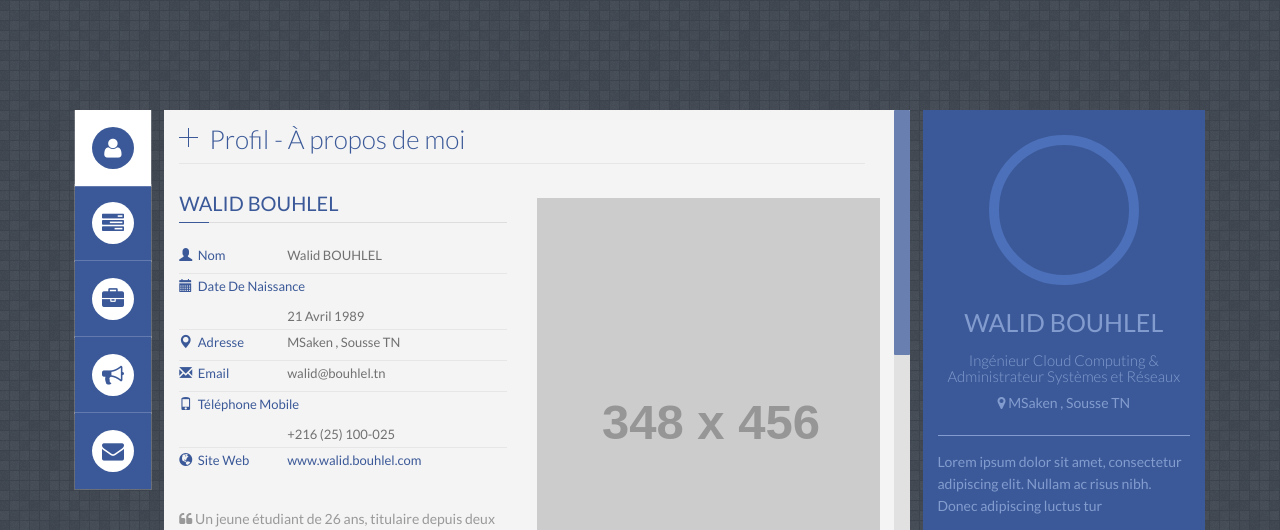
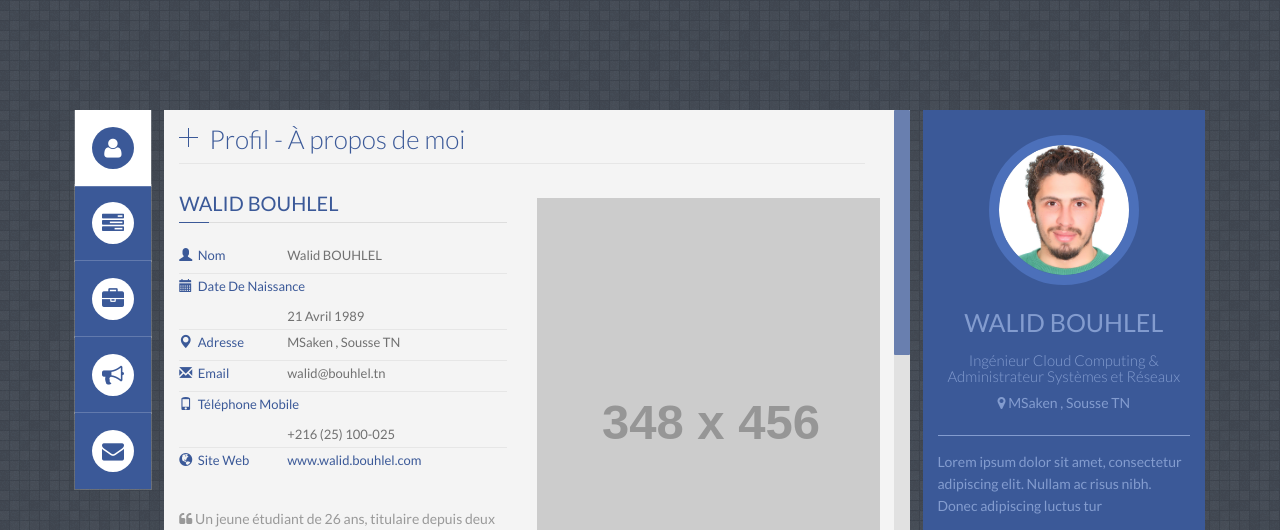
Before and after one commit to walid-bouhlel/walid-bouhlel.github.io, a plain HTML site: page index.html in a window 1280 px wide. Shown: the top 530 px of the page. Drawn offline with Linux system fonts and the light colour scheme; some packages are replaced by stand-ins of ours; placeholder pictures from the web are drawn by us.

Commit message:
Update main.css

```diff
--- a/css/main.css
+++ b/css/main.css
@@ -939,7 +939,7 @@ ul.about {
     -webkit-border-radius: 99em;
     -moz-border-radius: 99em;
     border-radius: 99em;
-    background-image: url('images/walidportrait.png');
+    background-image: url('../images/walidportrait.png');
     margin-top: 25px;
     margin-bottom: 7px;
 }
```
